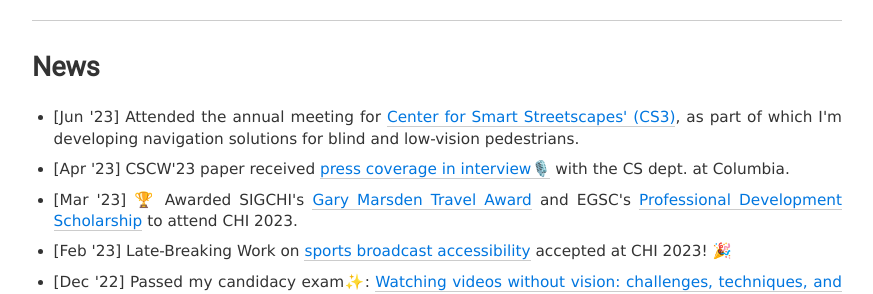
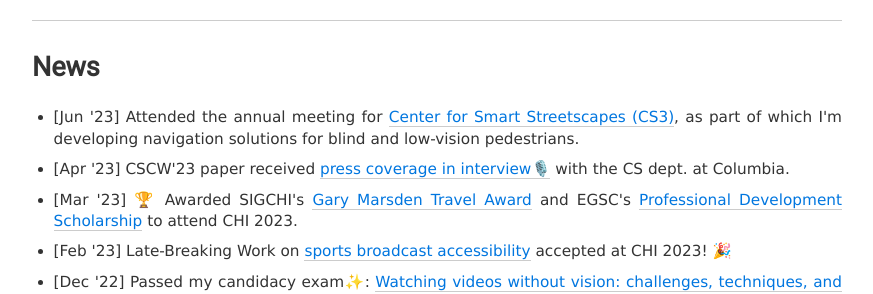
Before and after one commit to Gaurav1302/gaurav1302.github.io, a Jekyll site: the page built from index.html, in a window 1280 px wide and 900 px high, scrolled down 374 px. Shown: the part 152-446 px from the top of the window, without its empty margins (203-1076 px from the left). Built offline with Jekyll 4.4.1, drawn with Linux system fonts in a browser that asks for light colours; nearby versions of some CDN libraries.

Commit message:
minor typo fix

```diff
--- a/index.html
+++ b/index.html
@@ -72,7 +72,7 @@ tags: about
             <ul>
               <li>
                 <p> <span class="news_date">[Jun '23] </span>
-                  Attended the annual meeting for <a href="https://cs3-erc.org/"; class="uline-black">Center for Smart Streetscapes' (CS3)</a>, as part of which I'm developing navigation solutions for blind and low-vision pedestrians.
+                  Attended the annual meeting for <a href="https://cs3-erc.org/"; class="uline-black">Center for Smart Streetscapes (CS3)</a>, as part of which I'm developing navigation solutions for blind and low-vision pedestrians.
                 </p>
               </li>
               <li>
```
Also changed, not shown: 1 other file.
